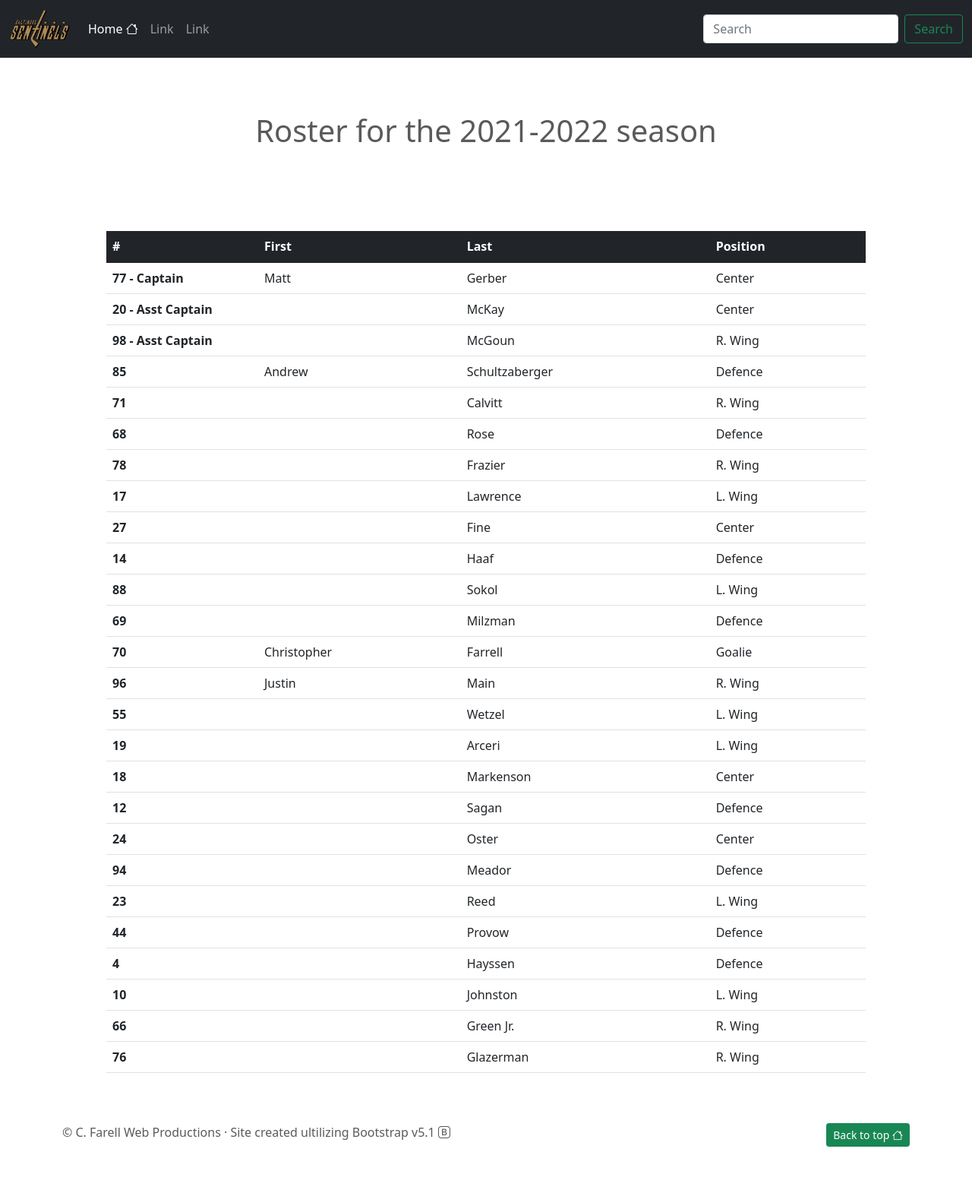
After one commit to Alzreal/SentinelsHockey, a Django app: page /roster in a window 1280 px wide. The commit adds this page. Shown: the whole page at 76% size. Run offline with Django 4.2, Linux system fonts and the light colour scheme; some libraries are stand-ins or nearby versions.

Commit message:
Working on layout and content fill

```diff
--- /dev/null
+++ b/Sentinals/sentinals_app/templates/roster.html
@@ -0,0 +1,233 @@
+{% load static %}
+<!DOCTYPE html>
+<html lang="en">
+<head>
+    <meta charset="UTF-8">
+    <meta http-equiv="X-UA-Compatible" content="IE=edge">
+    <meta name="viewport" content="width=device-width, initial-scale=1.0">
+    <title>Baltimore Sentinels Roster</title>
+    <link href="https://cdn.jsdelivr.net/npm/bootstrap@5.1.3/dist/css/bootstrap.min.css" rel="stylesheet" integrity="sha384-1BmE4kWBq78iYhFldvKuhfTAU6auU8tT94WrHftjDbrCEXSU1oBoqyl2QvZ6jIW3" crossorigin="anonymous">
+    <link rel="stylesheet" type="text/css" href="{% static 'css/custom.css' %}">
+    <link rel="stylesheet" href="https://cdn.jsdelivr.net/npm/bootstrap-icons@1.7.2/font/bootstrap-icons.css">
+</head>
+<body>
+
+    <header>
+        <nav class="navbar fixed-top navbar-expand-md navbar-dark bg-dark">
+            <div class="container-fluid">
+                <a class="navbar-brand" href="/"><img src="{% static 'img/logo2.png' %}" alt="Sentinels logo" style="height: 50px; width: 80px;"></a>
+                <button class="navbar-toggler" type="button" data-bs-toggle="collapse" data-bs-target="#navbarCollapse" aria-controls="navbarCollapse" aria-expanded="false" aria-label="Toggle navigation">
+                    <span class="navbar-toggler-icon"></span>
+                </button>
+                <div class="collapse navbar-collapse" id="navbarCollapse">
+                    <ul class="navbar-nav me-auto mb-2 mb-md-0">
+                        <li class="nav-item">
+                            <a class="nav-link active" aria-current="page" href="/">Home <i class="bi bi-house"></i></a>
+                        </li>
+                        <li class="nav-item">
+                            <a class="nav-link" href="#">Link</a>
+                        </li>
+                        <li class="nav-item">
+                            <a class="nav-link" href="#">Link</a>
+                        </li>
+                    </ul>
+                    <form class="d-flex">
+                        <input class="form-control me-2" type="search" placeholder="Search" aria-label="Search">
+                        <button class="btn btn-outline-success" type="submit">Search</button>
+                    </form>
+                </div>
+            </div>
+        </nav>
+    </header>
+
+    <div class='d-flex justify-content-center'>
+        <h1 style="margin-top: 100px;">Roster for the 2021-2022 season</h1>
+    </div>
+    <div class='d-flex justify-content-center'>
+        <table class="table table-hover" style="margin-top: 100px; height: fit-content; width: 1000px;">
+            <thead class='table-dark'>
+                <tr>
+                    <th scope="col" style="width: 200px;">#</th>
+                    <th scope="col">First</th>
+                    <th scope="col">Last</th>
+                    <th scope="col">Position</th>
+                </tr>
+            </thead>
+            <tbody>
+                <tr>
+                    <th scope="row">77 - Captain</th>
+                    <td>Matt</td>
+                    <td>Gerber</td>
+                    <td>Center</td>
+                </tr>
+                <tr>
+                    <th scope="row">20 - Asst Captain</th>
+                    <td></td>
+                    <td>McKay</td>
+                    <td>Center</td>
+                </tr>
+                <tr>
+                    <th scope="row">98 - Asst Captain</th>
+                    <td></td>
+                    <td>McGoun</td>
+                    <td>R. Wing</td>
+                </tr>
+                <tr>
+                    <th scope="row">85</th>
+                    <td>Andrew</td>
+                    <td>Schultzaberger</td>
+                    <td>Defence</td>
+                </tr>
+                <tr>
+                    <th scope="row">71</th>
+                    <td></td>
+                    <td>Calvitt</td>
+                    <td>R. Wing</td>
+                </tr>
+                <tr>
+                    <th scope="row">68</th>
+                    <td></td>
+                    <td>Rose</td>
+                    <td>Defence</td>
+                </tr>
+                <tr>
+                    <th scope="row">78</th>
+                    <td></td>
+                    <td>Frazier</td>
+                    <td>R. Wing</td>
+                </tr>
+                <tr>
+                    <th scope="row">17</th>
+                    <td></td>
+                    <td>Lawrence</td>
+                    <td>L. Wing</td>
+                </tr>
+                <tr>
+                    <th scope="row">27</th>
+                    <td></td>
+                    <td>Fine</td>
+                    <td>Center</td>
+                </tr>
+                <tr>
+                    <th scope="row">14</th>
+                    <td></td>
+                    <td>Haaf</td>
+                    <td>Defence</td>
+                </tr>
+                <tr>
+                    <th scope="row">88</th>
+                    <td></td>
+                    <td>Sokol</td>
+                    <td>L. Wing</td>
+                </tr>
+                <tr>
+                    <th scope="row">69</th>
+                    <td></td>
+                    <td>Milzman</td>
+                    <td>Defence</td>
+                </tr>
+                <tr>
+                    <th scope="row">70</th>
+                    <td>Christopher</td>
+                    <td>Farrell</td>
+                    <td>Goalie</td>
+                </tr>
+                <tr>
+                    <th scope="row">96</th>
+                    <td>Justin</td>
+                    <td>Main</td>
+                    <td>R. Wing</td>
+                </tr>
+                <tr>
+                    <th scope="row">55</th>
+                    <td></td>
+                    <td>Wetzel</td>
+                    <td>L. Wing</td>
+                </tr>
+                <tr>
+                    <th scope="row">19</th>
+                    <td></td>
+                    <td>Arceri</td>
+                    <td>L. Wing</td>
+                </tr>
+                <tr>
+                    <th scope="row">18</th>
+                    <td></td>
+                    <td>Markenson</td>
+                    <td>Center</td>
+                </tr>
+                <tr>
+                    <th scope="row">12</th>
+                    <td></td>
+                    <td>Sagan</td>
+                    <td>Defence</td>
+                </tr>
+                <tr>
+                    <th scope="row">24</th>
+                    <td></td>
+                    <td>Oster</td>
+                    <td>Center</td>
+                </tr>
+                <tr>
+                    <th scope="row">94</th>
+                    <td></td>
+                    <td>Meador</td>
+                    <td>Defence</td>
+                </tr>
+                <tr>
+                    <th scope="row">23</th>
+                    <td></td>
+                    <td>Reed</td>
+                    <td>L. Wing</td>
+                </tr>
+                <tr>
+                    <th scope="row">44</th>
+                    <td></td>
+                    <td>Provow</td>
+                    <td>Defence</td>
+                </tr>
+                <tr>
+                    <th scope="row">4</th>
+                    <td></td>
+                    <td>Hayssen</td>
+                    <td>Defence</td>
+                </tr>
+                <tr>
+                    <th scope="row">10</th>
+                    <td></td>
+                    <td>Johnston</td>
+                    <td>L. Wing</td>
+                </tr>
+                <tr>
+                    <th scope="row">66</th>
+                    <td></td>
+                    <td>Green Jr.</td>
+                    <td>R. Wing</td>
+                </tr>
+                <tr>
+                    <th scope="row">76</th>
+                    <td></td>
+                    <td>Glazerman</td>
+                    <td>R. Wing</td>
+                </tr>
+                <!-- <tr>
+                    <th scope="row"></th>
+                    <td></td>
+                    <td></td>
+                    <td></td>
+                </tr> -->
+            </tbody>
+        </table>
+    </div>
+
+    <!-- FOOTER -->
+    <footer class="container" style="margin-top: 50px;">
+        <p class="float-end"><a class="btn btn-success btn-sm" href="/roster" role="button">Back to top <i class="bi bi-house"></i></a>
+        <p>&copy; C. Farell Web Productions &middot; Site created ultilizing Bootstrap v5.1 <i class="bi bi-bootstrap"></i> </p>
+    </footer>
+
+    <script src="https://code.jquery.com/jquery-3.3.1.slim.min.js" integrity="sha384-q8i/X+965DzO0rT7abK41JStQIAqVgRVzpbzo5smXKp4YfRvH+8abtTE1Pi6jizo" crossorigin="anonymous"></script>
+    <script src="https://cdn.jsdelivr.net/npm/bootstrap@5.1.3/dist/js/bootstrap.bundle.min.js" integrity="sha384-ka7Sk0Gln4gmtz2MlQnikT1wXgYsOg+OMhuP+IlRH9sENBO0LRn5q+8nbTov4+1p" crossorigin="anonymous"></script>
+    <script src="https://stackpath.bootstrapcdn.com/bootstrap/4.3.1/js/bootstrap.min.js" integrity="sha384-JjSmVgyd0p3pXB1rRibZUAYoIIy6OrQ6VrjIEaFf/nJGzIxFDsf4x0xIM+B07jRM" crossorigin="anonymous"></script>
+</body>
+</html>
--- a/Sentinals/sentinals_app/urls.py
+++ b/Sentinals/sentinals_app/urls.py
@@ -3,4 +3,5 @@ from . import views
 
 urlpatterns = [
     path('', views.index),
+    path('roster', views.roster)
 ]
--- a/Sentinals/sentinals_app/views.py
+++ b/Sentinals/sentinals_app/views.py
@@ -2,3 +2,6 @@ from django.shortcuts import render, redirect
 
 def index(request):
     return render(request, 'index.html')
+
+def roster(request):
+    return render(request, 'roster.html')
```
Also changed, not shown: Sentinals/sentinals_app/templates/index.html (+14 -6 lines), Sentinals/db.sqlite3.
